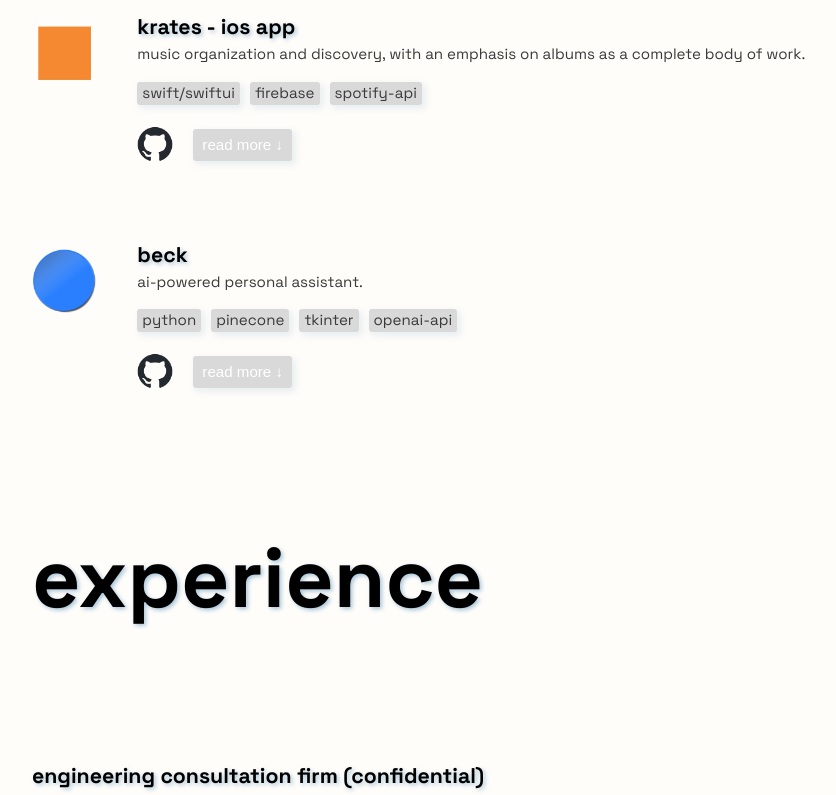
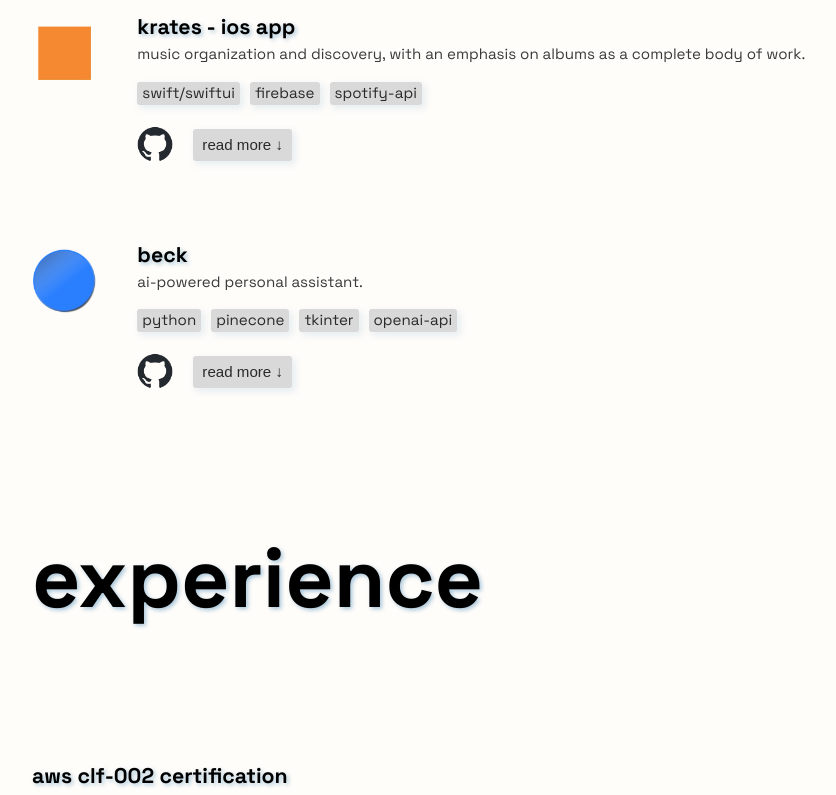
Before and after one commit to ecolijah/portfolio-webpage, a Vue app: page / in a window 1280 px wide. Shown: the part 1380-2175 px from the top of the page, without its empty margins (176-1012 px from the left). Built offline with nearby package versions, Linux system fonts and the light colour scheme.

Commit message:
added cert and fized dark mode bugs

```diff
--- a/src/components/Experience.vue
+++ b/src/components/Experience.vue
@@ -15,7 +15,7 @@ const arr4 = ["studied design and history of architecture."]
             <h1>experience</h1>
         </div>
         <div class="cells">
-            <!-- <ExperienceCell title="aws clf-002 certification" position="certified cloud practicioner" date="march 2024" :bullets="arr1" /> -->
+            <ExperienceCell title="aws clf-002 certification" position="certified cloud practicioner" date="april 2024" :bullets="arr1" />
             <ExperienceCell title="engineering consultation firm (confidential)" position="gis engineer" date="december 2022 - october 2023" :bullets="arr2" />
             <ExperienceCell title="bachelors of computer science" position="university of houston" date="december 2023" :bullets="arr3" />
             <ExperienceCell title="minor in architecture" position="university of houston" date="december 2023" :bullets="arr4" />
--- a/src/components/ProjectCell.vue
+++ b/src/components/ProjectCell.vue
@@ -97,7 +97,7 @@
 
     .links p {
         margin: 0;
-        color: white;
+        color: var(--tech-box-text);
         font-size: var(--small-text);
         font-weight: 400;
         padding-left: 3px;
@@ -141,6 +141,8 @@
     }
     .tech li {
         background-color: var(--tech-box);
+        color: var(--tech-box-text);
+
         margin-right: 10px;
         padding-right: 5px;
         padding-left: 5px;
--- a/src/style.css
+++ b/src/style.css
@@ -31,6 +31,7 @@
     background-color: rgb(255, 253, 250);
     --bg-color: rgb(255, 253, 250);
     --tech-box: #D9D9D9;
+    --tech-box-text: rgb(42, 42, 42);
     --text-color: #3A3A3A;
     --title-color: #000000;
     --accent-color: #A1CF90;
@@ -45,7 +46,8 @@
     background-color: #242424;
     --bg-color: rgb(31, 31, 31);
 
-    --tech-box: #0e0e0e;
+    --tech-box: #cacaca;
+    --tech-box-text: rgb(42, 42, 42);
     --text-color: #cacaca;
     --title-color: #ffffff;
     --accent-color: #ebc089;
```
